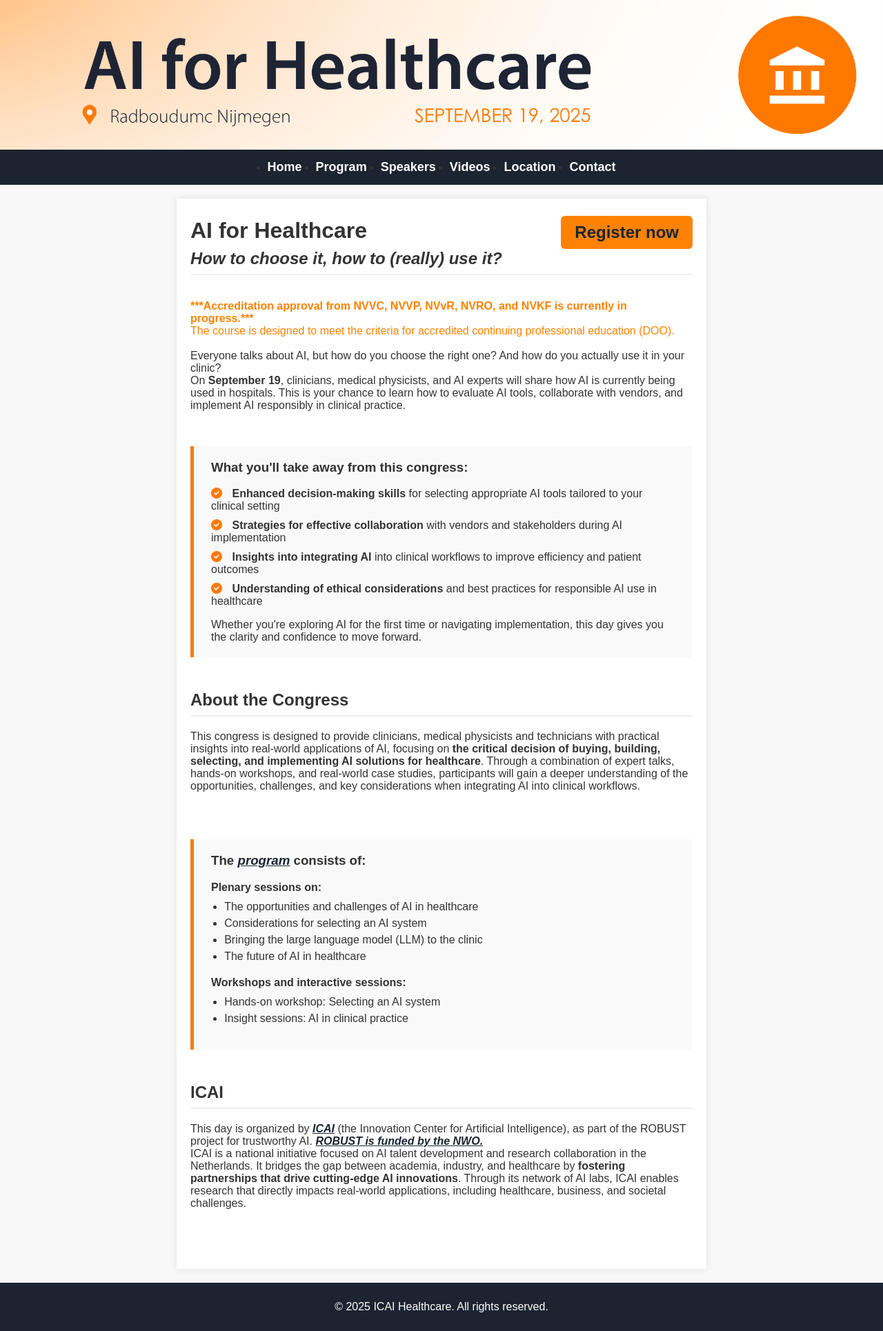
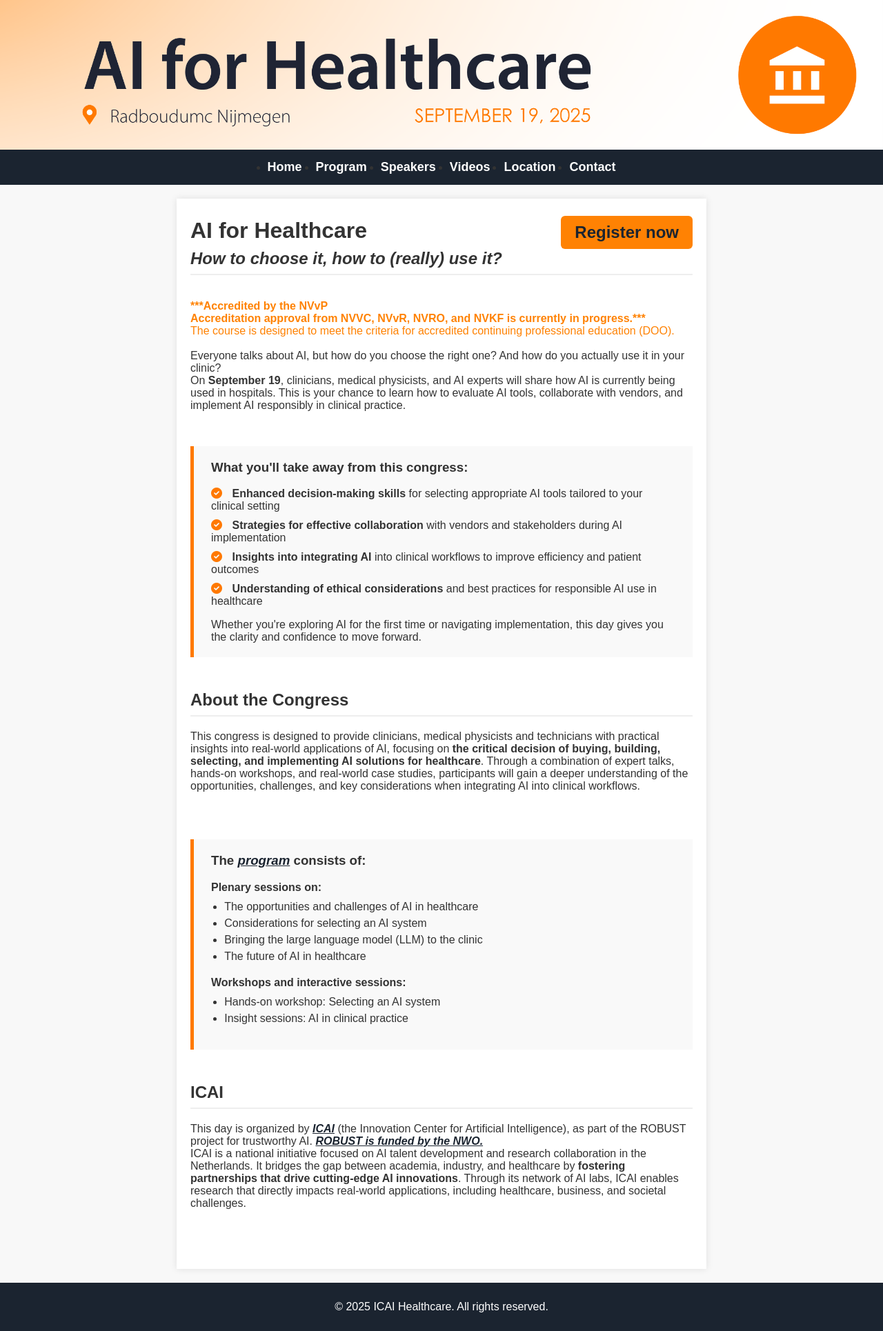
Before and after one commit to marliebesouw/marliebesouw.github.io, a Jekyll site: the page built from index.md, in a window 1280 px wide. Shown: the whole page at 69% size. Built offline with Jekyll 4.4.1, drawn with Linux system fonts in a browser that asks for light colours.

Commit message:
NVVP accrediatie

```diff
--- a/index.md
+++ b/index.md
@@ -24,7 +24,8 @@
 
 <div class="content">
   <p>
-    <span style="color: #FF8203;"><strong> ***Accreditation approval from NVVC, NVVP, NVvR, NVRO, and NVKF is currently in progress.***</strong><br>
+    <span style="color: #FF8203;"><strong> ***Accredited by the NVvP<br>
+    Accreditation approval from NVVC, NVvR, NVRO, and NVKF is currently in progress.***</strong><br>
     The course is designed to meet the criteria for accredited continuing professional education (DOO).</span>
     <br><br>
       Everyone talks about AI, but how do you choose the right one? And how do you actually use it in your clinic? <br>
```
